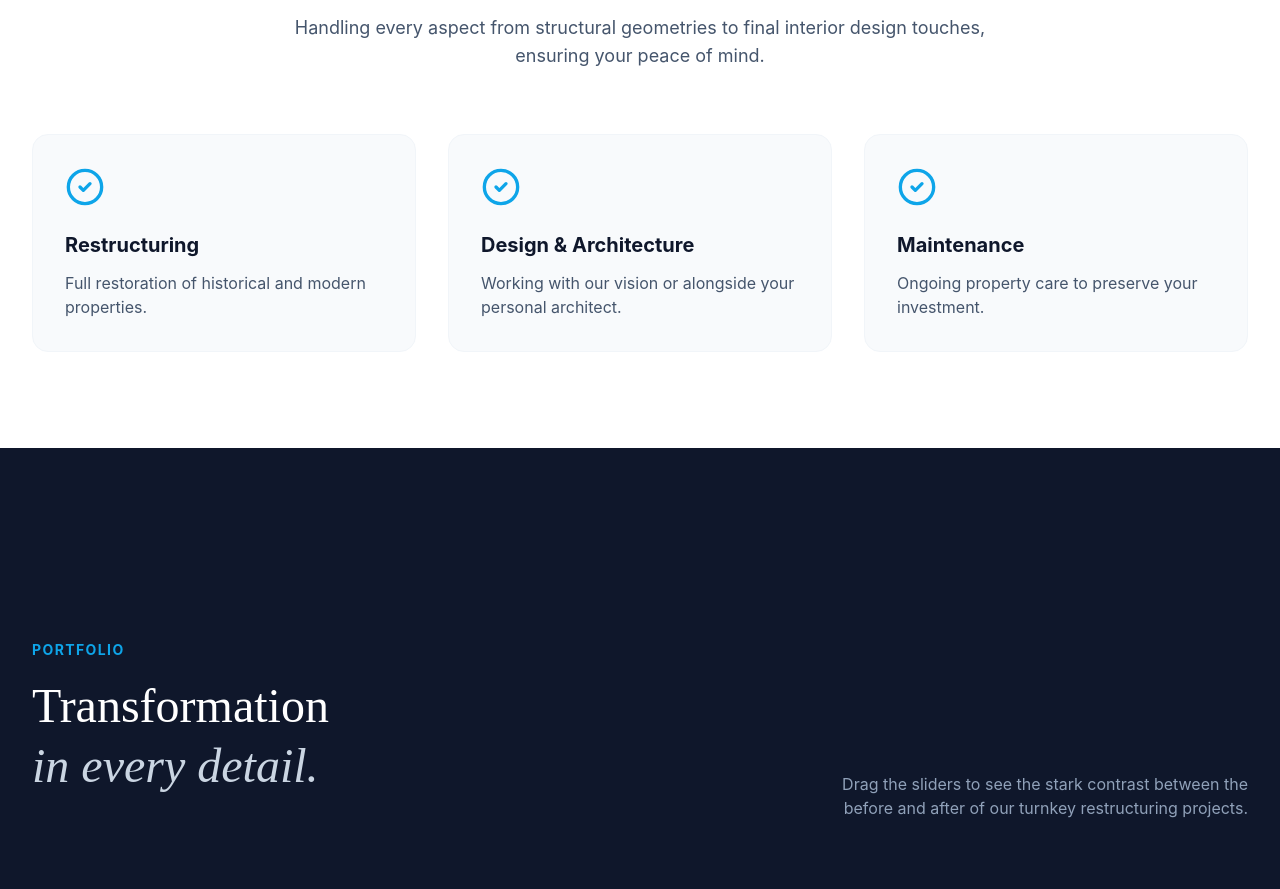
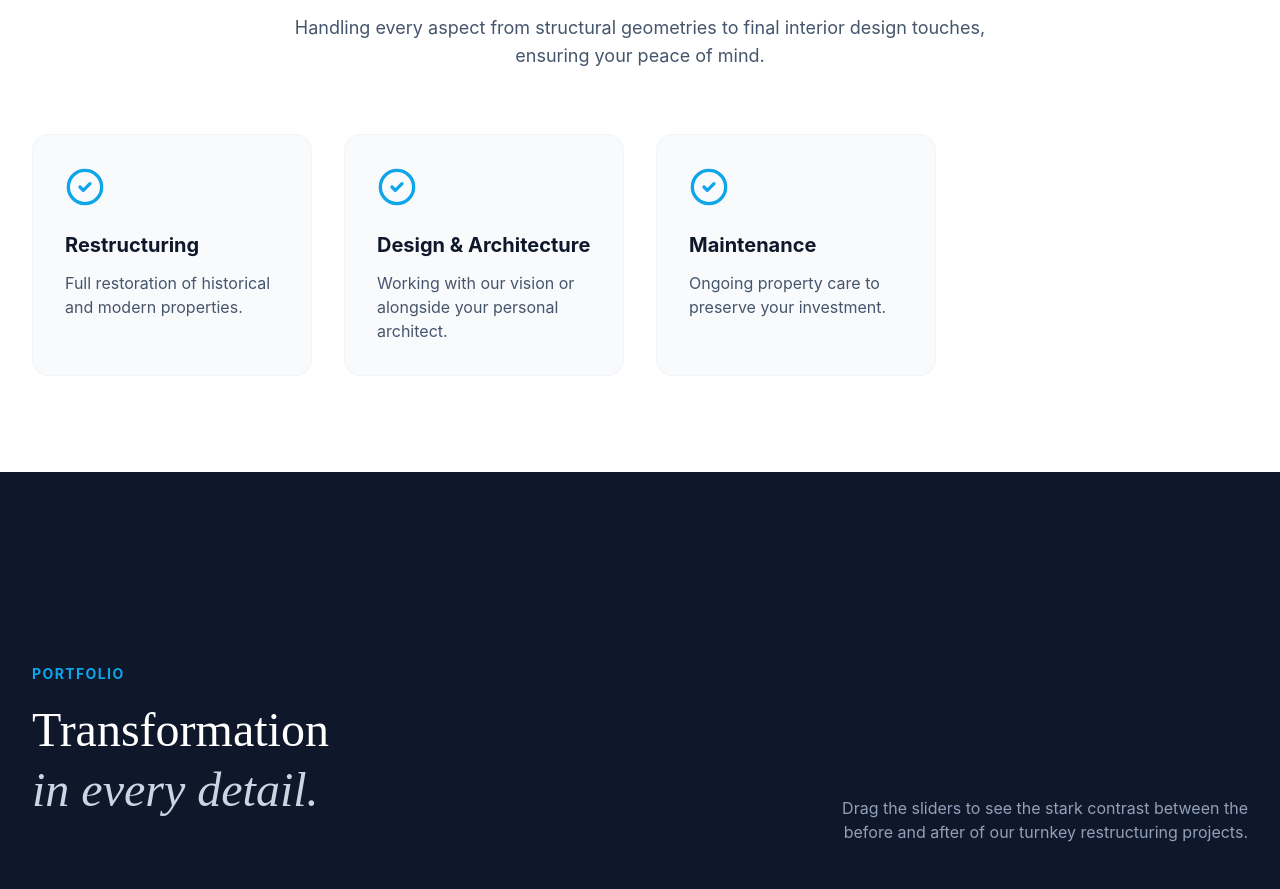
Before and after one commit to Pryshvitsyn/luxuar_repair_1, a React (Vite) app: page / in a window 1280 px wide. Shown: the part 1000-1889 px from the top of the page. Built offline with nearby package versions, Linux system fonts and the light colour scheme.

Commit message:
Change grid layout from 3 to 4 columns

```diff
--- a/src/App.jsx
+++ b/src/App.jsx
@@ -246,7 +246,7 @@
             <p className="text-lg text-slate-600">{t('services.subtitle')}</p>
           </div>
 
-          <div className="grid md:grid-cols-3 gap-8">
+          <div className="grid md:grid-cols-4 gap-8">
             {t('services.items').map((service, index) => (
               <div key={index} className="p-8 rounded-2xl bg-slate-50 border border-slate-100 hover:border-brand-blue/30 hover:shadow-xl transition-all duration-300 group cursor-pointer">
                 <CheckCircle2 className="w-10 h-10 text-brand-blue mb-6 group-hover:scale-110 transition-transform" />
```
